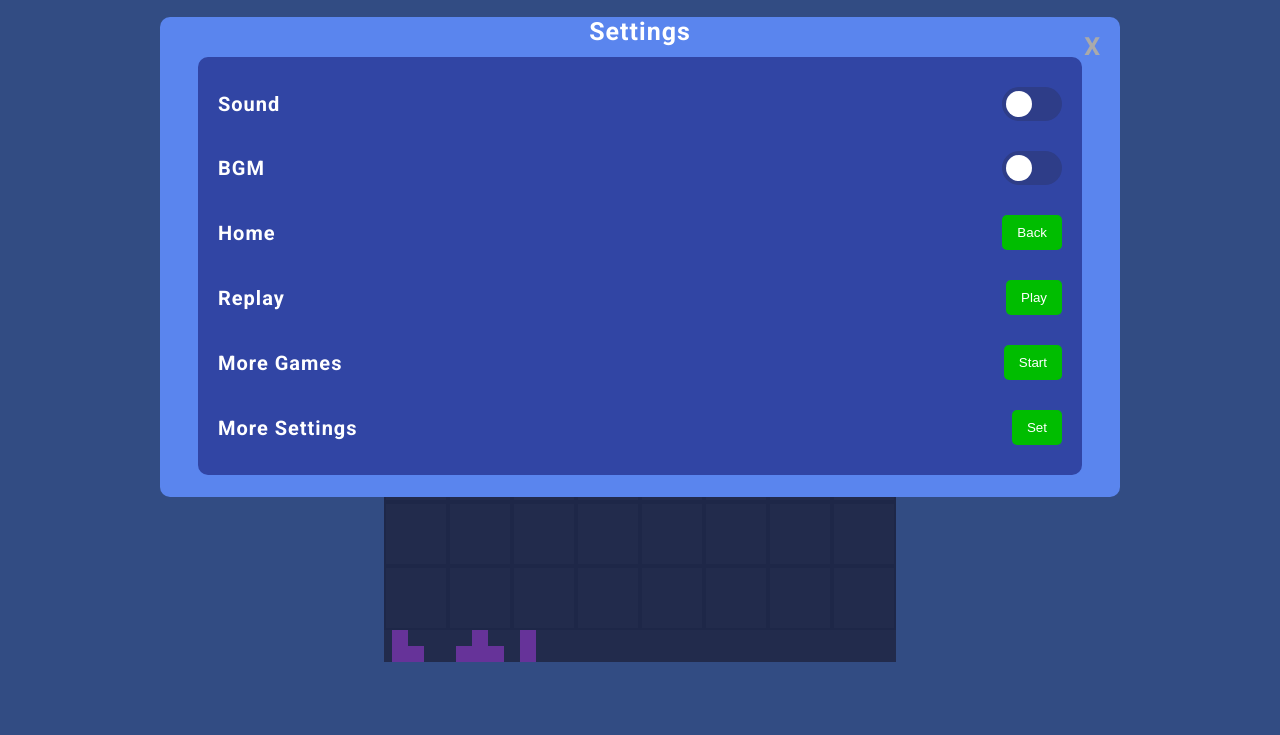
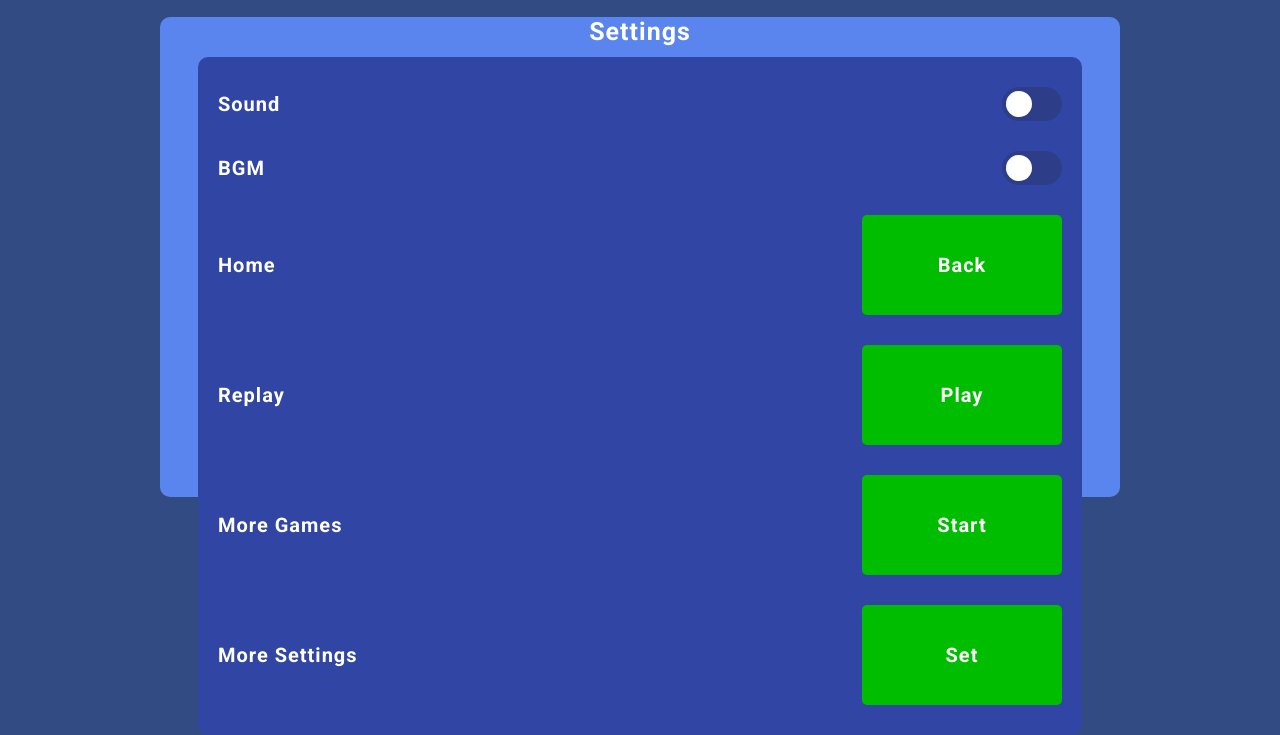
Before and after one commit to superskibidi69/block-blast, a plain HTML site: page game.html in a window 1280 px wide. Both pictures are taken after a click on the element 1240 px from the left and 42 px from the top of the page. Shown: the part 138-873 px from the top of the page. Before the commit the page ends 800 px from the top, so only its background shows below. Drawn offline with Linux system fonts and the light colour scheme.

Commit message:
Update game.html

```diff
--- a/game.html
+++ b/game.html
@@ -161,8 +161,15 @@ button {
     color: white; /* Button text color */
     border: none; /* Remove default border */
     border-radius: 5px; /* Rounded corners */
-    padding: 10px 15px; /* Padding for button */
+    width: 200px;
+    height: 100px; /* Padding for button */
     cursor: pointer; /* Pointer cursor on hover */
+    font-family: 'Roboto', sans-serif;
+    font-weight: 500;
+    font-size: 20px;
+    letter-spacing: 1px;
+    color: white;
+
 }
 
 button:hover, button:focus {
```
